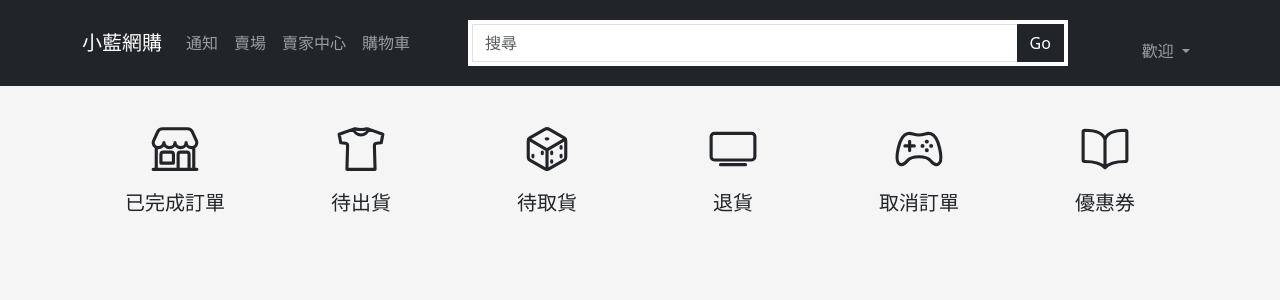
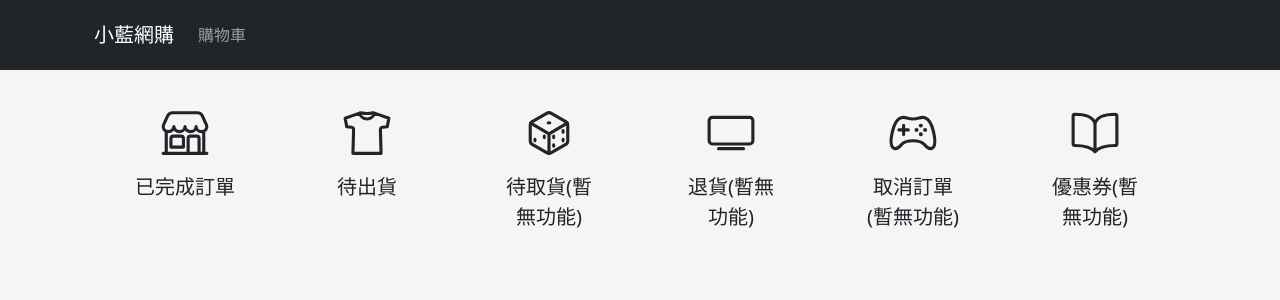
Before and after one commit to WISD-2021/final09, a Laravel app: template resources/views/dindan.blade.php in a window 1280 px wide. Shown: the top 300 px of the page. Run offline with Laravel 8, Linux system fonts and the light colour scheme; the template is opened without the code that fills it, so the values that code supplies are empty; some libraries are stand-ins or nearby versions.

Commit message:
修正訂單頁面

```diff
--- a/resources/views/dindan.blade.php
+++ b/resources/views/dindan.blade.php
@@ -25,6 +25,14 @@
     <!-- style -->
     <link rel="stylesheet" type="text/css" href="style3.css">
 
+    <!-- Latest compiled and minified CSS -->
+    <link href="https://cdn.jsdelivr.net/npm/bootstrap@5.1.2/dist/css/bootstrap.min.css" rel="stylesheet">
+    <!-- Latest compiled JavaScript -->
+    <script src="https://cdn.jsdelivr.net/npm/bootstrap@5.1.2/dist/js/bootstrap.bundle.min.js"></script>
+
+    <!-- style -->
+    <link rel="stylesheet" href="{{asset('css/style3.css')}}">
+
 
 </head>
 
@@ -34,66 +42,66 @@
     <!-- 導覽 -->
     <nav class="navbar navbar-expand-sm navbar-dark bg-dark">
         <div class="container">
-            <a class="navbar-brand" href="index.blade.php">小藍網購</a>
+            <a class="navbar-brand" href="{{route('index')}}">小藍網購</a>
             <button class="navbar-toggler" type="button" data-bs-toggle="collapse" data-bs-target="#mynavbar">
                 <span class="navbar-toggler-icon"></span>
             </button>
             <div class="collapse navbar-collapse" id="mynavbar">
                 <ul class="navbar-nav">
+{{--                    <li class="nav-item">--}}
+{{--                        <a class="nav-link" href="javascript:void(0)">通知</a>--}}
+{{--                    </li>--}}
+{{--                    <li class="nav-item">--}}
+{{--                        <a class="nav-link" href="store.blade.php">賣場</a>--}}
+{{--                    </li>--}}
+{{--                    <li class="nav-item">--}}
+{{--                        <a class="nav-link" href="sellercenter.blade.php">賣家中心</a>--}}
+{{--                    </li>--}}
                     <li class="nav-item">
-                        <a class="nav-link" href="javascript:void(0)">通知</a>
-                    </li>
-                    <li class="nav-item">
-                        <a class="nav-link" href="store.blade.php">賣場</a>
-                    </li>
-                    <li class="nav-item">
-                        <a class="nav-link" href="sellercenter.blade.php">賣家中心</a>
-                    </li>
-                    <li class="nav-item">
-                        <a class="nav-link" href="cart.blade.php">購物車</a>
+                        <a class="nav-link" href="{{route('cart')}}">購物車</a>
                     </li>
                 </ul>
 
                 <ul class="navbar-nav">
                     <li class='nav-item'>
                         <form method='POST'>
-                            <div class='input-group'>
-                                <input type='text' class='form-control' placeholder='搜尋' name='search'>
-                                <button class='btn btn-dark' type='submit'>Go</button>
-                            </div>
+{{--                            <div class='input-group'>--}}
+{{--                                <input type='text' class='form-control' placeholder='搜尋' name='search'>--}}
+{{--                                <button class='btn btn-dark' type='submit'>Go</button>--}}
+{{--                            </div>--}}
                         </form>
                     </li>
                     <?php
                     //跳轉搜尋
-                    if($_POST['search'] != null)
-                        header("Location: search.blade.php?search=".$_POST['search']);
+//                    if($_POST['search'] != null)
+//                        header("Location: search.blade.php?search=".$_POST['search']);
                     ?>
                 </ul>
 
                 <ul class="navbar-nav">
                     <?php
                     //顯示會員
-                    session_start();
-                    echo "
-                    <li class='nav-item'>
-
-                        <a class='nav-link' href='login.blade.php'>
-                           <li class='nav-item dropdown'>
-                                <a class='nav-link dropdown-toggle' href='#' id='navbarDropdown' role='button' data-toggle='dropdown'>
-                                    歡迎" .$_SESSION['name']. "
-                                </a>
-                                <ul class='dropdown-menu' >
-                                     <li>
-                                         <a class='dropdown-item'  href='accountadjust.blade.php' >我的帳戶</a>
-                                         <a class='dropdown-item' href='dindan.blade.php'>購買清單</a>
-                                         <a class='dropdown-item' href='layouts/destroy.blade.php'>登出</a>
-                                      </li>
-                                </ul>
-                           </li>
-                        </a>
-                    </li>
-
-                </ul>";
+//                    session_start();
+//                    echo "
+//                    <li class='nav-item'>
+//
+//                        <a class='nav-link' href='login.blade.php'>
+//                           <li class='nav-item dropdown'>
+//                                <a class='nav-link dropdown-toggle' href='#' id='navbarDropdown' role='button' data-toggle='dropdown'>
+//                                    歡迎" .$_SESSION['name']. "
+//                                </a>
+//                                <ul class='dropdown-menu' >
+//                                     <li>
+//                                         <a class='dropdown-item'  href='accountadjust.blade.php' >我的帳戶</a>
+//                                         <a class='dropdown-item' href='dindan.blade.php'>購買清單</a>
+//                                         <a class='dropdown-item' href='layouts/destroy.blade.php'>登出</a>
+//                                      </li>
+//                                </ul>
+//                           </li>
+//                        </a>
+//                    </li>
+//
+//                </ul>";
                     ?>
                 </ul>
             </div>
@@ -110,61 +118,61 @@
                     <ion-icon name="storefront-outline"></ion-icon>
                 </div>
                 <p>已完成訂單</p>
-                <a href="dindan.blade.php?page=1" class="stretched-link"></a>
+                <a href="{{route('dindan','1')}}" class="stretched-link"></a>
             </div>
             <div id="category-item">
                 <div class="icon">
                     <ion-icon name="shirt-outline"></ion-icon>
                 </div>
                 <p>待出貨</p>
-                <a href="dindan.blade.php?page=2" class="stretched-link"></a>
+                <a href="{{route('dindan','2')}}" class="stretched-link"></a>
             </div>
             <div id="category-item">
                 <div class="icon">
                     <ion-icon name="dice-outline"></ion-icon>
                 </div>
-                <p>待取貨</p>
-                <a href="dindan.blade.php?page=3" class="stretched-link"></a>
+                <p>待取貨(暫無功能)</p>
+                <a href="{{route('dindan','3')}}" class="stretched-link"></a>
             </div>
             <div id="category-item">
                 <div class="icon">
                     <ion-icon name="tv-outline"></ion-icon>
                 </div>
-                <p>退貨</p>
-                <a href="dindan.blade.php?page=4" class="stretched-link"></a>
+                <p>退貨(暫無功能)</p>
+                <a href="{{route('dindan','4')}}" class="stretched-link"></a>
             </div>
             <div id="category-item">
                 <div class="icon">
                     <ion-icon name="game-controller-outline"></ion-icon>
                 </div>
-                <p>取消訂單</p>
-                <a href="dindan.blade.php?page=5" class="stretched-link"></a>
+                <p>取消訂單(暫無功能)</p>
+                <a href="{{route('dindan','5')}}" class="stretched-link"></a>
             </div>
             <div id="category-item">
                 <div class="icon">
                     <ion-icon name="book-outline"></ion-icon>
                 </div>
-                <p>優惠券</p>
-                <a href="dindan.blade.php?page=6" class="stretched-link"></a>
+                <p>優惠券(暫無功能)</p>
+                <a href="{{route('dindan','6')}}" class="stretched-link"></a>
             </div>
             <!--                <ion-icon name="cart-outline"></ion-icon>-->
         </section>
         <section class="wrap">
         <?php
-        if(isset($_SESSION['buy'],$_SESSION['ordernumber'])){
-            if(isset($_SESSION['name'])){
-                include 'test.php';
-                $dindan = new test();
-                $dindan->Dindan($_GET['p_id']);
-                $_SESSION['ordernumber']=NULL;
-                unset($_SESSION['buy']);
-                echo "<script>alert('購買成功')</script>";
-            }
-            else{
-                echo "<script>alert('請先登入會員才能購買商品')</script>";
-                echo "<script>window.location='login.blade.php'</script>";
-            }
-        }
+//        if(isset($_SESSION['buy'],$_SESSION['ordernumber'])){
+//            if(isset($_SESSION['name'])){
+//                include 'test.php';
+//                $dindan = new test();
+//                $dindan->Dindan($_GET['p_id']);
+//                $_SESSION['ordernumber']=NULL;
+//                unset($_SESSION['buy']);
+//                echo "<script>alert('購買成功')</script>";
+//            }
+//            else{
+//                echo "<script>alert('請先登入會員才能購買商品')</script>";
+//                echo "<script>window.location='login.blade.php'</script>";
+//            }
+//        }
         ?>
         </section>
     </article>
@@ -173,4 +181,3 @@
 </body>
 
 </html>
-<?php
```
